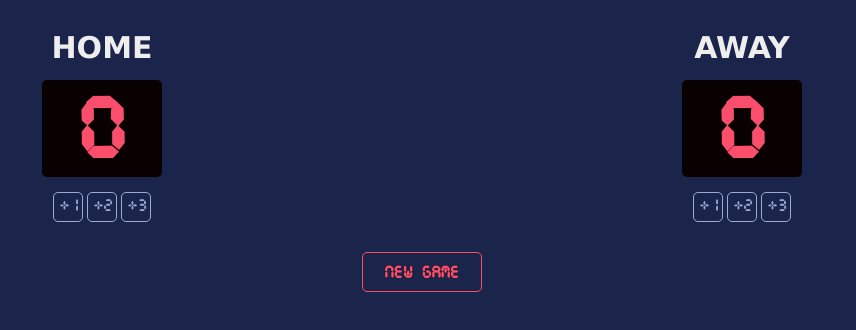
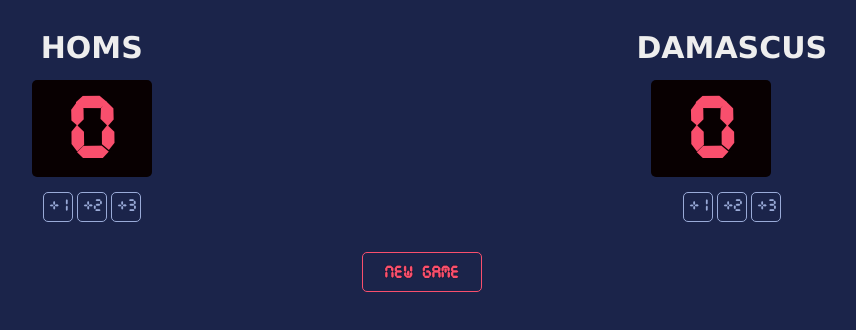
Before and after one commit to SinistralHand/BasketBall-score-counter-app, a plain HTML site: page index.html in a window 1280 px wide. Shown: the whole page, without its empty margins (218-1074 px from the left). Drawn offline with Linux system fonts and the light colour scheme.

Commit message:
Team Names changed

```diff
--- a/index.html
+++ b/index.html
@@ -5,7 +5,7 @@
     <body>
         <div class="container">
             <div>
-                <h3>HOME</h3>
+                <h3>HOMS</h3>
                 <h1 id="home-score">0</h1>
                     <button onclick="home1()">+1</button>
                     <button onclick="home2()">+2</button>
@@ -13,7 +13,7 @@
             </div>
 
             <div>
-                <h3>AWAY</h3>
+                <h3>DAMASCUS</h3>
                 <h1 id="guest-score">0</h1>
                     <button onclick="guest1()">+1</button>
                     <button onclick="guest2()">+2</button>
```
